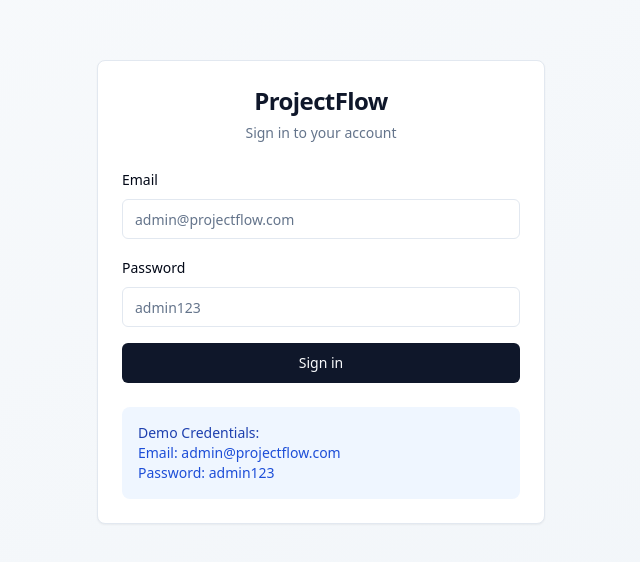
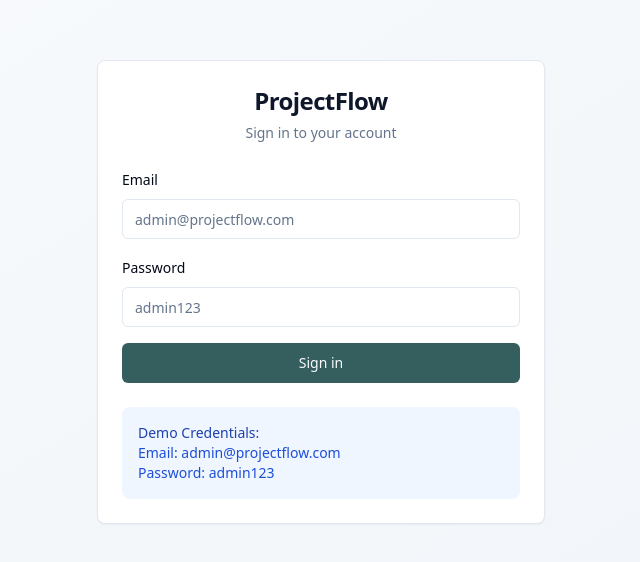
Before and after one commit to DandungAji/crm-internal, a React (Vite) app: page / in a window 1280 px wide. Shown: the part 108-670 px from the top of the page, without its empty margins (319-959 px from the left). Built offline with nearby package versions, Linux system fonts and the light colour scheme.

Commit message:
Refactor: Update color palette
Update the color palette in `src/index.css` to reflect the new accent, primary, and secondary colors.

```diff
--- a/src/index.css
+++ b/src/index.css
@@ -13,42 +13,35 @@
     --popover: 0 0% 100%;
     --popover-foreground: 222.2 84% 4.9%;
 
-    --primary: 222.2 47.4% 11.2%;
+    --primary: 180 29% 29%; /* 52, 94, 94 */
     --primary-foreground: 210 40% 98%;
 
-    --secondary: 210 40% 96.1%;
-    --secondary-foreground: 222.2 47.4% 11.2%;
+    --secondary: 180 35% 26%; /* 43, 82, 89 */
+    --secondary-foreground: 210 40% 98%;
 
     --muted: 210 40% 96.1%;
     --muted-foreground: 215.4 16.3% 46.9%;
 
-    --accent: 210 40% 96.1%;
-    --accent-foreground: 222.2 47.4% 11.2%;
+    --accent: 304 40% 21%; /* 74, 32, 76 */
+    --accent-foreground: 210 40% 98%;
 
     --destructive: 0 84.2% 60.2%;
     --destructive-foreground: 210 40% 98%;
 
     --border: 214.3 31.8% 91.4%;
     --input: 214.3 31.8% 91.4%;
-    --ring: 222.2 84% 4.9%;
+    --ring: 304 40% 21%; /* 74, 32, 76 */
 
     --radius: 0.5rem;
 
     --sidebar-background: 0 0% 98%;
-
     --sidebar-foreground: 240 5.3% 26.1%;
-
-    --sidebar-primary: 240 5.9% 10%;
-
+    --sidebar-primary: 180 29% 29%; /* 52, 94, 94 */
     --sidebar-primary-foreground: 0 0% 98%;
-
-    --sidebar-accent: 240 4.8% 95.9%;
-
-    --sidebar-accent-foreground: 240 5.9% 10%;
-
+    --sidebar-accent: 304 25% 27%; /* 67, 50, 86 hover variant */
+    --sidebar-accent-foreground: 0 0% 98%;
     --sidebar-border: 220 13% 91%;
-
-    --sidebar-ring: 217.2 91.2% 59.8%;
+    --sidebar-ring: 304 40% 21%; /* 74, 32, 76 */
   }
 
   .dark {
@@ -61,16 +54,16 @@
     --popover: 222.2 84% 4.9%;
     --popover-foreground: 210 40% 98%;
 
-    --primary: 210 40% 98%;
-    --primary-foreground: 222.2 47.4% 11.2%;
+    --primary: 180 29% 29%; /* 52, 94, 94 */
+    --primary-foreground: 210 40% 98%;
 
-    --secondary: 217.2 32.6% 17.5%;
+    --secondary: 195 35% 18%; /* 30, 53, 64 */
     --secondary-foreground: 210 40% 98%;
 
     --muted: 217.2 32.6% 17.5%;
     --muted-foreground: 215 20.2% 65.1%;
 
-    --accent: 217.2 32.6% 17.5%;
+    --accent: 304 40% 21%; /* 74, 32, 76 */
     --accent-foreground: 210 40% 98%;
 
     --destructive: 0 62.8% 30.6%;
@@ -78,15 +71,16 @@
 
     --border: 217.2 32.6% 17.5%;
     --input: 217.2 32.6% 17.5%;
-    --ring: 212.7 26.8% 83.9%;
+    --ring: 304 40% 21%; /* 74, 32, 76 */
+
     --sidebar-background: 240 5.9% 10%;
     --sidebar-foreground: 240 4.8% 95.9%;
-    --sidebar-primary: 224.3 76.3% 48%;
+    --sidebar-primary: 180 29% 29%; /* 52, 94, 94 */
     --sidebar-primary-foreground: 0 0% 100%;
-    --sidebar-accent: 240 3.7% 15.9%;
+    --sidebar-accent: 304 25% 27%; /* 67, 50, 86 hover variant */
     --sidebar-accent-foreground: 240 4.8% 95.9%;
     --sidebar-border: 240 3.7% 15.9%;
-    --sidebar-ring: 217.2 91.2% 59.8%;
+    --sidebar-ring: 304 40% 21%; /* 74, 32, 76 */
   }
 }
 
```
